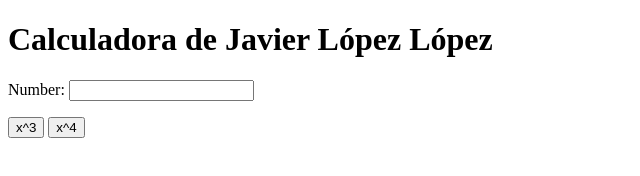
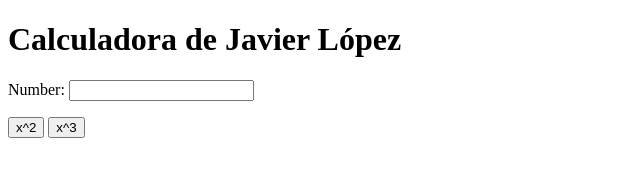
Before and after one commit to JavierLopez222/my_calculator, a plain HTML site: page index.html in a window 1280 px wide. Shown: the whole page, without its empty margins (0-640 px from the left). Drawn offline with Linux system fonts and the light colour scheme.

Commit message:
x^2 button

```diff
--- a/index.html
+++ b/index.html
@@ -5,21 +5,21 @@
 		<meta charset="utf-8">
 	</head>
 	<body>
-		<h1>Calculadora de Javier López López</h1>
+		<h1>Calculadora de Javier López</h1>
 		Number:
 		<input type="text" id="n1">
 		<p>
+			<button onclick="square()"> x^2 </button>
 			<button onclick="cube()"> x^3 </button>
-			<button onclick="power_4()"> x^4</button>
 		</p>
 		<script type="text/javascript">
 			function cube() {
 				var num = document.getElementById("n1");
 				num.value = Math.pow(num.value, 3);
 			}
-			function power_4() {
+			function square() {
 				var num = document.getElementById("n1");
-				num.value = Math.pow(num.value, 4);
+				num.value = Math.pow(num.value, 2);
 			}
 		</script>
 	</body>
```
